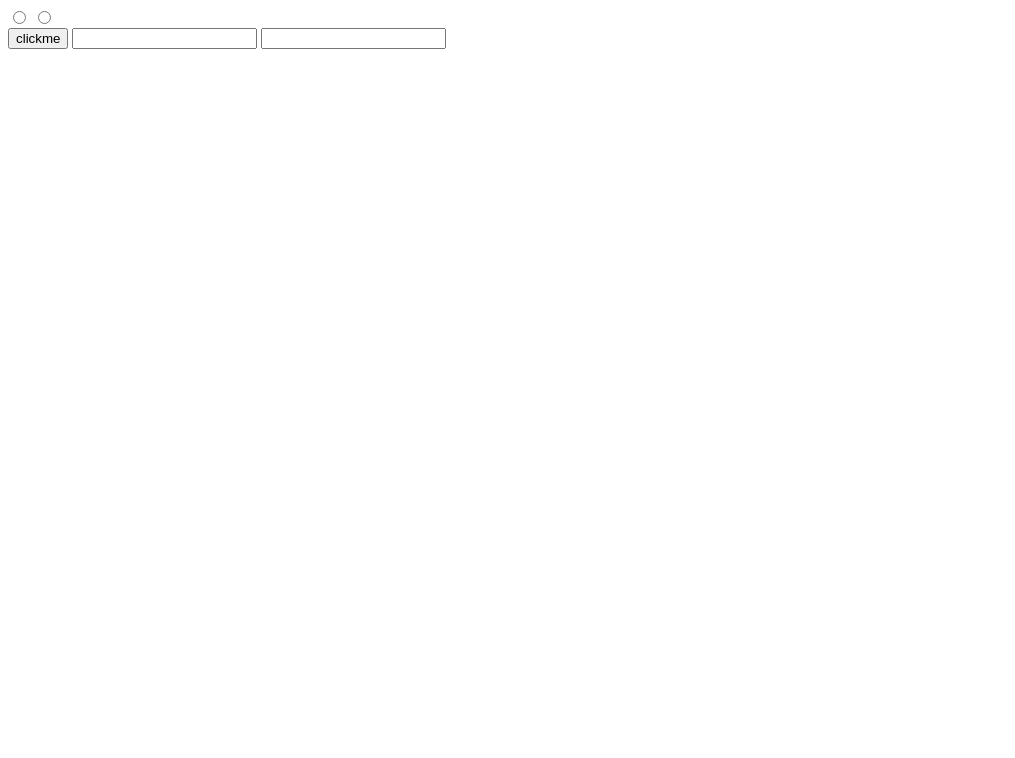
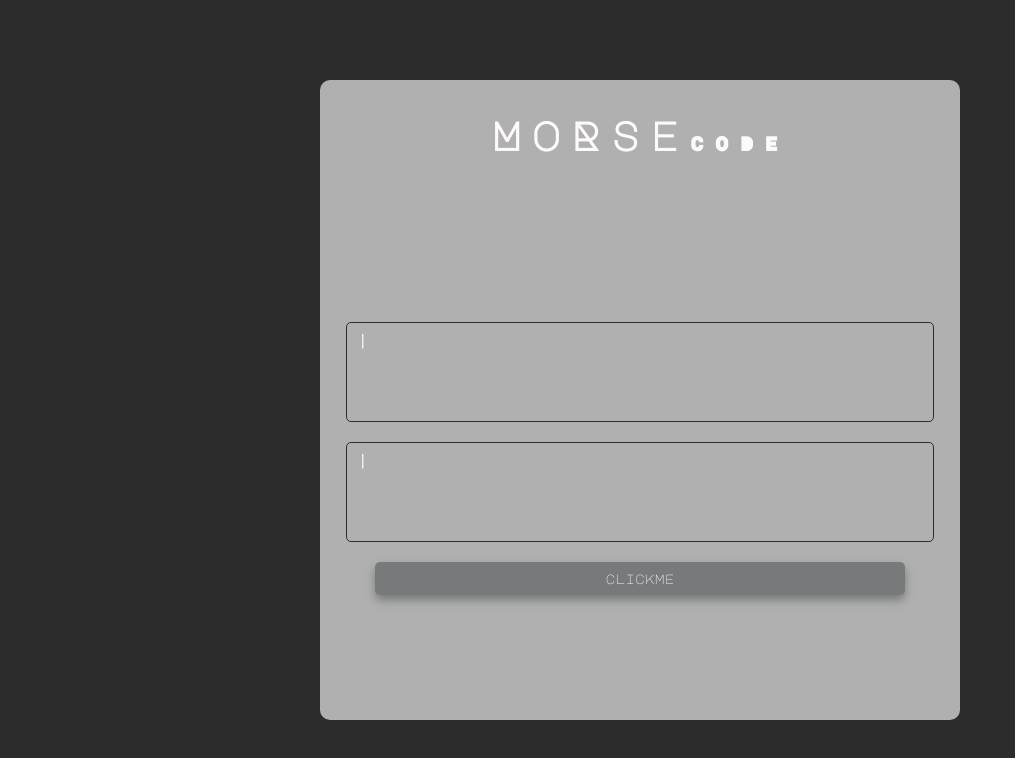
Before and after one commit to vjrsz/MorseCode, a plain HTML site: page index.html in a window 1280 px wide. Shown: the whole page, without its empty margins (0-1015 px from the left). Drawn offline with Linux system fonts and the light colour scheme.

Commit message:
first commit

```diff
--- a/index.html
+++ b/index.html
@@ -4,14 +4,27 @@
     <meta charset="UTF-8">
     <meta http-equiv="X-UA-Compatible" content="IE=edge">
     <meta name="viewport" content="width=device-width, initial-scale=1.0">
+    <link rel="stylesheet" href="style.css">
     <title>Tradutor Morse</title>
 </head>
 <body>
-    <input type="radio" id="mrs-mode-1" name="mrs-mode">
-    <input type="radio" id="mrs-mode-2" name="mrs-mode"><br>
-    <input type="button" id="mrs-btn" value="clickme">
-    <input type="text" id="mrs-input">
-    <input type="text" id="mrs-output">
-    <script src="man.js"></script>
+    <main>
+        <section class="title">
+            <h1>MoRse<span>CODE</span></h1>
+        </section>
+        <section class="mode">
+           <!-- <p>ON</p>
+            <p>OFF</p>
+            <input id="mode-2" type="radio" name="mode">
+            <input id="mode-2" type="radio" name="mode">
+            -->
+        </section>
+        <section class="input">
+            <p id="textmorse"></p>
+            <p id="textnormal"></p>
+            <button id="btn">clickme</button>
+        </section>
+    </main>
+    <script src="main.js"></script>
 </body>
 </html>
--- /dev/null
+++ b/main.js
@@ -0,0 +1,110 @@
+const MorseInput = document.getElementById("textmorse");
+const MorseOutput = document.getElementById("textnormal");
+const MorseButton = document.getElementById("btn");
+const timeinterval = 500;
+const tableMorse = {
+    "._":"a",
+    "-..":"b",
+    "-.-.":"c",
+    "-..":"d",
+    ".":"e",
+    "..-.":"f",
+    "--.":"g",
+    "....":"h",
+    "..":"i",
+    ".---":"j",
+    "-.-":"k",
+    ".-..":"l",
+    "--":"m",
+    "-.":"n",
+    "---":"o",
+    ".--.":"p",
+    "--.-":"q",
+    ".-.":"r",
+    "...":"s",
+    "-":"t",
+    "..-":"u",
+    "...-":"v",
+    ".--":"w",
+    "-..-":"x",
+    "-.--":"y",
+    "--..":"z",
+    "-----":"0",
+    ".----":"1",
+    "..---":"2",
+    "...--":"3",
+    "....-":"4",
+    ".....":"5",
+    "-....":"6",
+    "--...":"7",
+    "---..":"8",
+    "----.":"9",
+    " ": " ",
+}
+let state = false;
+let textmorse;
+let textnormal;
+
+MorseButton.addEventListener("click", () => {
+    if(!state){
+        initListen()
+    }
+})
+const initListen = () =>{
+    console.log("listening...")
+    document.getElementsByClassName("input")[0].classList.add('fade')
+    state = true
+    textmorse = " "
+    textnormal = " "
+    showtext()
+    listen()
+}
+const finishListen = () => {
+    document.getElementsByClassName("input")[0].classList.remove('fade')
+    state = false
+    showtext()
+    tradutor(textmorse)
+}
+const listen = () => {
+    let caractere;
+
+    MorseButton.onmousedown = () => {
+        clearInterval(caractere)
+        textmorse += "."
+        showtext()
+        caractere = setInterval(()=>{
+            textmorse = textmorse.slice(0, -1);
+            textmorse += "-";
+            showtext()
+            clearInterval(caractere)
+        }, 500);
+    }
+    MorseButton.onmouseup = () => {
+        clearInterval(caractere)
+        caractere = setInterval(()=>{
+            textmorse += " ";
+            showtext()
+            if((textmorse.split("  ").length - 1) > 2){
+                finishListen()
+                clearInterval(caractere)
+            }
+        }, 1000);
+    }
+}
+const showtext = () => {
+    tradutor(textmorse)
+    MorseInput.innerHTML = textmorse;
+    MorseOutput.innerHTML = textnormal;
+    console.log(textmorse)
+}
+const tradutor = (text) =>{
+    textnormal = "";
+    text.split(" ").forEach(txt => {
+        if(tableMorse[txt])
+            textnormal += tableMorse[txt]
+        else if(txt == "")
+            textnormal;
+        else
+            textnormal += '*'
+    });
+}
--- a/man.js
+++ /dev/null
@@ -1,46 +0,0 @@
-const MorseInput = document.getElementById("mrs-input");
-const MorseOutput = document.getElementById("mrs-output");
-const MorseButton = document.getElementById("mrs-btn");
-const timeinterval = 500;
-let state = false;
-let textmorse;
-
-const listen = () => {
-    let caractere;
-
-    MorseButton.onmousedown = () => {
-        clearInterval(caractere)
-        textmorse += "."
-        showtext()
-        caractere = setInterval(()=>{
-            textmorse = textmorse.slice(0, -1);
-            textmorse += "-";
-            showtext()
-            clearInterval(caractere)
-        }, 500);
-    }
-    MorseButton.onmouseup = () => {
-        clearInterval(caractere)
-        caractere = setInterval(()=>{
-            textmorse += " ";
-            showtext()
-            if((textmorse.split(" ").length - 1) > 2){
-                showtext()
-                state = false
-                clearInterval(caractere)
-            }
-        }, 1000);
-    }
-}
-const showtext = () => {
-    MorseInput.value = textmorse;
-    console.log(textmorse)
-}
-MorseButton.addEventListener("click", () => {
-    if(!state){
-        console.log("listening...")
-        state = true
-        textmorse = "";
-        listen()
-    }
-})
--- a/style.css
+++ b/style.css
@@ -1 +1,97 @@
 @charset "UTF-8";
+@import url('https://fonts.googleapis.com/css2?family=Major+Mono+Display&display=swap');
+
+:root{
+    --primary:#b0b0b0;
+    --second:#777a7a;
+    --second-sh:#2c2c2c;
+    --text:#fffafa;
+}
+
+*{
+    margin: 0;
+    padding: 0;
+    box-sizing: border-box;
+    font-family: 'Major Mono Display', monospace;
+    font-weight: 400px;
+    color: var(--text);
+}
+html, body{ width: 100%; height: 100%; }
+body{
+    display: flex;
+    flex-direction: column;
+    align-items: center;
+    justify-content: center;
+    background-color: var(--second-sh);
+}
+main{
+    display: grid;
+    grid-template-rows: 10% 10% 80%;
+    grid-template-columns: 100%;
+    width: 50%;
+    height: 80%;
+    padding: 2%;
+    border-radius: 10px;
+    background-color: var(--primary);
+}
+section{
+    display: flex;
+    flex-direction: column;
+    align-items: center;
+    justify-content: center;
+}
+.title{
+    text-align: center;
+}
+    .title h1{
+        font-size: 40px;
+        letter-spacing: 10px;
+        word-spacing: 5px;
+    }
+        .title h1 span{
+            font-size: 20px;
+        }
+.mode{
+    opacity: 0;
+}
+.input{
+    display: flex;
+    flex-direction: column;
+    gap:20px;
+}
+    .input p{
+        padding: 10px;
+        width: 100%;
+        height: 100px;
+        border: 1px solid var(--second-sh);
+        border-radius: 5px;
+    }
+        .input p:after{
+            content:"|";
+            font-weight: bolder;
+        }
+        .fade p:after{
+            animation: fade-text 0.5s infinite;
+        }
+            @keyframes fade-text {
+                0% { opacity: 0; };
+                50% { opacity: 0.5 };
+                100% { opacity: 1 };
+            }
+    .input button{
+        outline: none;
+        cursor: pointer;
+        width: 90%;
+        padding: 10px;
+        border: none;
+        border-radius: 5px;
+        background-color: var(--second);
+        box-shadow: 0px 5px 10px var(--second);
+    }
+        .input button:hover{
+            font-weight: bolder;
+        }
+        .input button:active {
+            box-shadow: 0px 5px 5px var(--second-sh);
+            transform: translateY(4px);
+        }
```
Also changed, not shown: images/screenshot.png (added), 1 other file.
